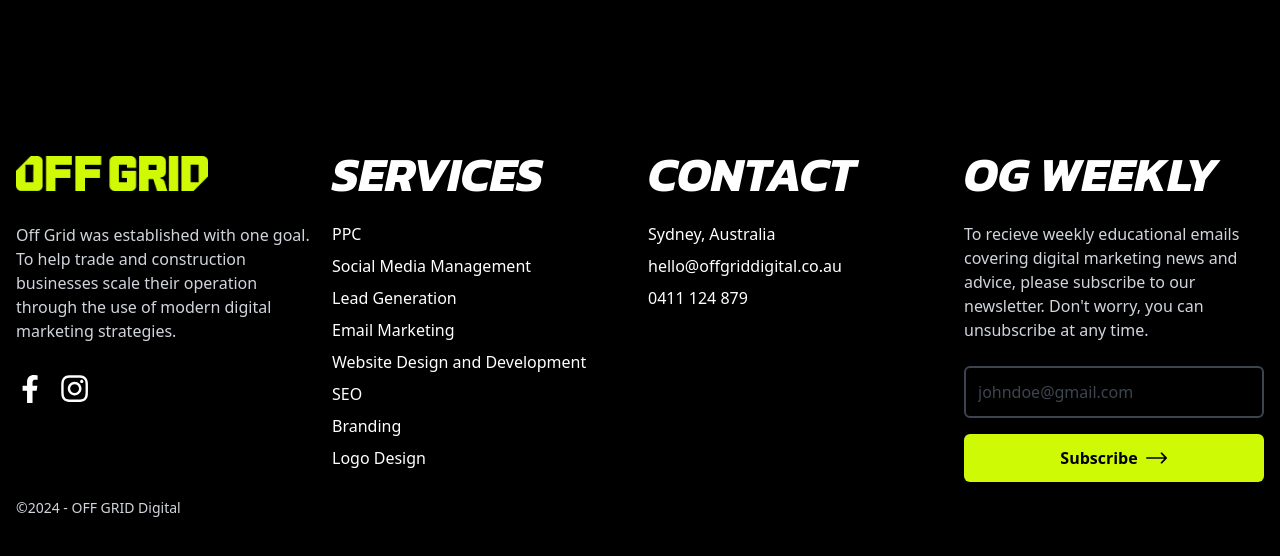
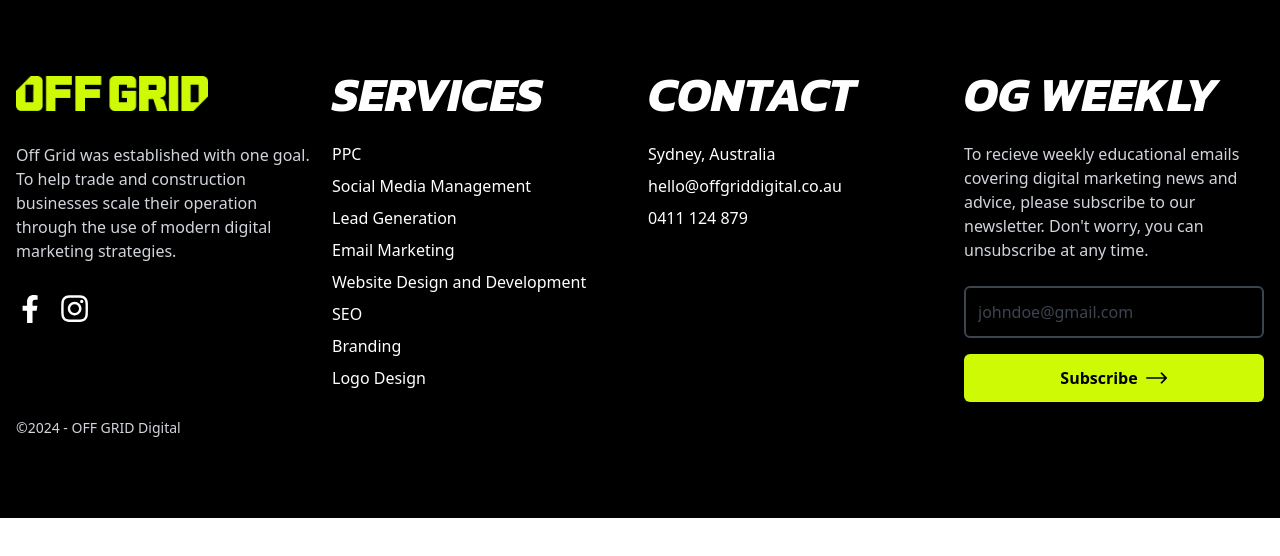
Before and after one commit to chiroro-jr/offgrid-astro, an Astro site: page / in a window 1280 px wide. Shown: the part 7749-8305 px from the top of the page. After the commit the page ends 8267 px from the top, so only its background shows below. Built offline with nearby package versions, Linux system fonts and the light colour scheme; Astro itself is replaced by a stand-in of ours.

Commit message:
adjust footer padding

```diff
--- a/src/components/Footer.astro
+++ b/src/components/Footer.astro
@@ -40,7 +40,7 @@
 
 <footer class="bg-black text-white">
   <div
-    class="container mx-auto space-y-10 px-4 py-20 md:grid md:grid-cols-2 lg:grid-cols-4 lg:gap-4 lg:space-y-0"
+    class="container mx-auto space-y-10 px-4 pb-20 md:grid md:grid-cols-2 lg:grid-cols-4 lg:gap-4 lg:space-y-0"
   >
     <div class="space-y-6 md:col-span-2 lg:col-span-1 lg:mt-1.5 lg:space-y-8">
       <Image class="w-40 lg:w-48" src={logoImg} alt="offgrid logo" />
```
